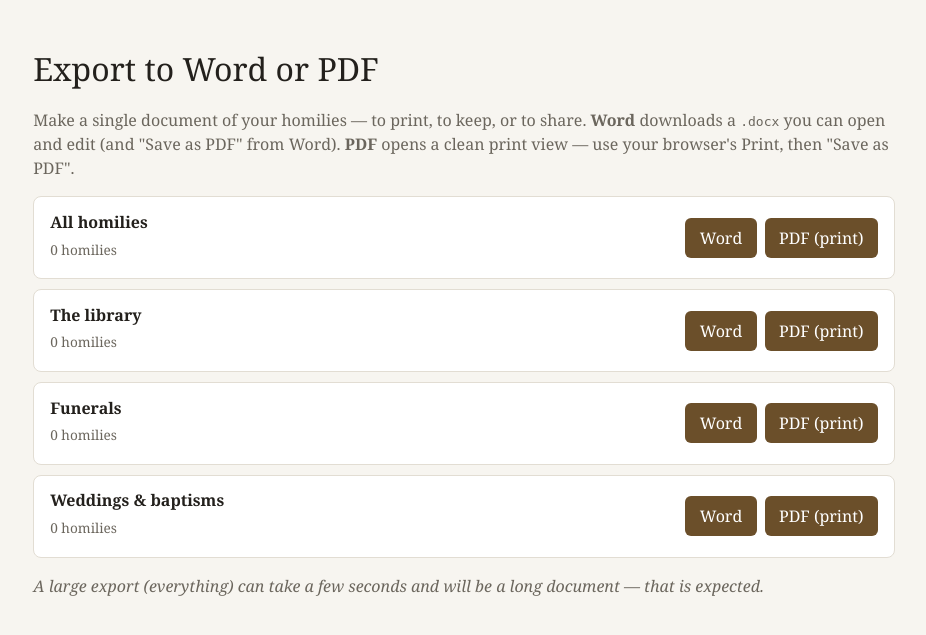
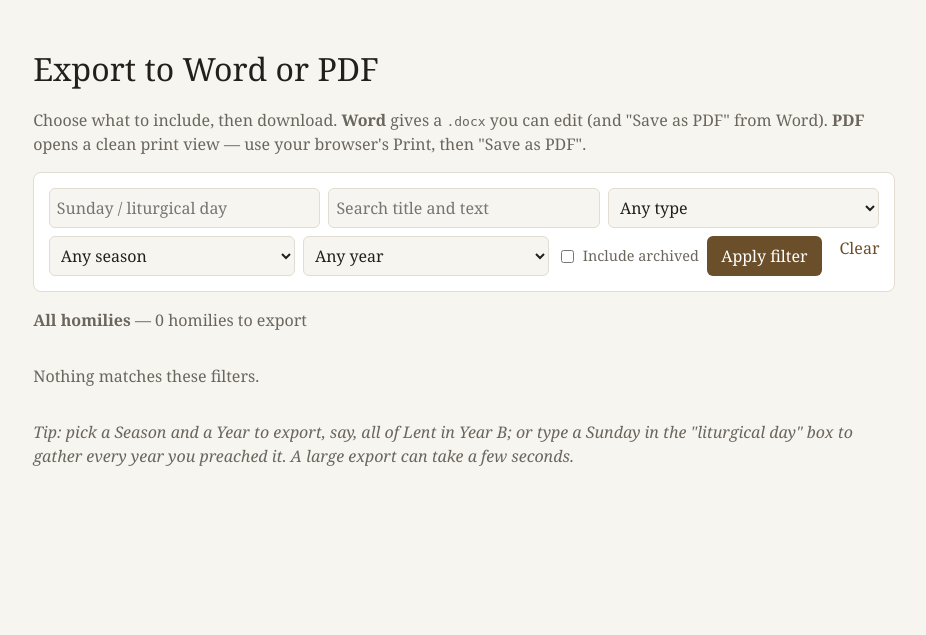
Before and after one commit to nnajioforobinna-cell/homily-manager, a Flask app: page /export in a window 1280 px wide. Shown: the part 70-705 px from the top of the page, without its empty margins (176-1102 px from the left). Run offline with Flask 3, Linux system fonts and the light colour scheme; data that the repository does not hold is empty.

Commit message:
Apply official readings to all homilies; filter the export
- Every Sunday/feast homily's readings are replaced with the official
  assigned readings for its day and cycle (load_official_lectionary.py
  apply_to_homilies). 502 homilies updated; non-Sunday solemnities
  (All Souls, Assumption, Ash Wednesday) left as they were.
- Fixed a signature clash: Corpus Christi Year A ("Sunday after Trinity
  Sunday ... Body and Blood") was matching Trinity; Corpus Christi now
  checked before Trinity, so both are correct across A/B/C.
- Export now has filters (liturgical day, text, type, season, cycle year,
  include-archived) with a live count, so you can export a chosen Sunday,
  a season, a year, or a section to Word or PDF.

Co-Authored-By: Claude Opus 4.8 <noreply@anthropic.com>

```diff
--- a/lectionary.py
+++ b/lectionary.py
@@ -208,8 +208,10 @@ def signature(season, text):
     t = (text or "").lower()
     pairs = [
         ("christ_king", ("king of the universe", "christ the king")),
+        # Corpus Christi before Trinity: the Year A label reads "Sunday after
+        # Trinity Sunday: ... Body and Blood ...", so the more specific match wins.
+        ("corpus_christi", ("body and blood", "corpus christi")),
         ("trinity", ("holy trinity", "trinity sunday")),
-        ("corpus_christi", ("body and blood", "corpus christi")),
         ("pentecost", ("pentecost",)),
         ("palm", ("palm sunday", "passion")),
         ("easter_day", ("easter sunday", "resurrection")),
--- a/server.py
+++ b/server.py
@@ -625,20 +625,48 @@ def backup_save():
 # --------------------------------------------------------------------------
 # Export everything to Word or PDF
 # --------------------------------------------------------------------------
-EXPORT_SCOPES = {
-    "all": ("All homilies", "h.status != 'archived'"),
-    "library": ("The library",
-                "h.type IN ('sunday','weekday','feast','other') AND h.status != 'archived'"),
-    "funerals": ("Funerals", "h.type = 'funeral'"),
-    "celebrations": ("Weddings & baptisms", "h.type IN ('wedding','baptism')"),
-}
+def _export_query(args):
+    """Build the WHERE clause for an export from the filter arguments."""
+    clauses, params = [], []
+    if args.get("show_archived") != "1":
+        clauses.append("h.status != 'archived'")
+    if args.get("type"):
+        clauses.append("h.type = ?"); params.append(args["type"])
+    if args.get("season"):
+        clauses.append("h.season = ?"); params.append(args["season"])
+    if args.get("cycle_year"):
+        clauses.append("h.cycle_year = ?"); params.append(args["cycle_year"])
+    if args.get("liturgical_day", "").strip():
+        clauses.append("h.liturgical_day LIKE ?")
+        params.append(f"%{args['liturgical_day'].strip()}%")
+    if args.get("q", "").strip():
+        like = f"%{args['q'].strip()}%"
+        clauses.append("(h.title LIKE ? OR h.body LIKE ?)"); params += [like, like]
+    return (" AND ".join(clauses) if clauses else "1=1"), params
 
 
-def _export_rows(db, scope):
-    label, where = EXPORT_SCOPES.get(scope, EXPORT_SCOPES["all"])
+def _export_label(args):
+    bits = []
+    labels = {
+        "type": dict(HOMILY_TYPES), "season": dict(SEASONS),
+        "cycle_year": {v: "Year " + v for v, _ in CYCLE_YEARS},
+    }
+    for key in ("type", "season", "cycle_year"):
+        if args.get(key):
+            bits.append(labels[key].get(args[key], args[key]))
+    if args.get("liturgical_day", "").strip():
+        bits.append(args["liturgical_day"].strip())
+    if args.get("q", "").strip():
+        bits.append(f'"{args["q"].strip()}"')
+    return ", ".join(bits) if bits else "All homilies"
+
+
+def _export_rows(db, args):
+    where, params = _export_query(args)
+    label = _export_label(args)
     rows = db.execute(
         f"SELECT * FROM homilies h WHERE {where} "
-        "ORDER BY h.type, h.cycle_year, h.liturgical_day, h.title"
+        "ORDER BY h.type, h.cycle_year, h.liturgical_day, h.title", params
     ).fetchall()
     out = []
     for r in rows:
@@ -666,33 +694,47 @@ def _export_rows(db, scope):
     return out, label
 
 
+EXPORT_FILTER_KEYS = ("type", "season", "cycle_year", "liturgical_day", "q",
+                      "show_archived")
+
+
 @app.route("/export")
 def export_page():
     db = get_db()
-    counts = {k: db.execute(
-        f"SELECT COUNT(*) FROM homilies h WHERE {w}").fetchone()[0]
-        for k, (_lbl, w) in EXPORT_SCOPES.items()}
-    return render_template("export.html", scopes=EXPORT_SCOPES, counts=counts)
+    where, params = _export_query(request.args)
+    count = db.execute(
+        f"SELECT COUNT(*) FROM homilies h WHERE {where}", params).fetchone()[0]
+    active = {k: request.args[k] for k in EXPORT_FILTER_KEYS
+              if request.args.get(k)}
+    return render_template(
+        "export.html", filters=request.args, count=count,
+        word_url=url_for("export_word", **active),
+        print_url=url_for("export_print", **active),
+        label=_export_label(request.args),
+        types=HOMILY_TYPES, seasons=SEASONS, cycle_years=CYCLE_YEARS)
+
+
+def _export_filename():
+    slug = re.sub(r"[^a-z0-9]+", "-",
+                  _export_label(request.args).lower()).strip("-") or "homilies"
+    return f"homilies-{slug}-{datetime.date.today().isoformat()}"
 
 
 @app.route("/export/word")
 def export_word():
     import exporter
     db = get_db()
-    scope = request.args.get("scope", "all")
-    homilies, label = _export_rows(db, scope)
+    homilies, label = _export_rows(db, request.args)
     buf = exporter.build_docx(f"Homily Manager — {label}", homilies)
-    stamp = datetime.date.today().isoformat()
     return send_file(
-        buf, as_attachment=True, download_name=f"homilies-{scope}-{stamp}.docx",
+        buf, as_attachment=True, download_name=f"{_export_filename()}.docx",
         mimetype="application/vnd.openxmlformats-officedocument.wordprocessingml.document")
 
 
 @app.route("/export/print")
 def export_print():
     db = get_db()
-    scope = request.args.get("scope", "all")
-    homilies, label = _export_rows(db, scope)
+    homilies, label = _export_rows(db, request.args)
     return render_template("export_print.html", homilies=homilies, label=label,
                            roles=READING_ROLES)
 
--- a/templates/export.html
+++ b/templates/export.html
@@ -2,25 +2,60 @@
 {% block title %}Export - Homily Manager{% endblock %}
 {% block content %}
 <h1>Export to Word or PDF</h1>
-<p class="section-note">Make a single document of your homilies — to print, to
-keep, or to share. <strong>Word</strong> downloads a <code>.docx</code> you can
-open and edit (and "Save as PDF" from Word). <strong>PDF</strong> opens a clean
-print view — use your browser's Print, then "Save as PDF".</p>
+<p class="section-note">Choose what to include, then download. <strong>Word</strong>
+gives a <code>.docx</code> you can edit (and "Save as PDF" from Word).
+<strong>PDF</strong> opens a clean print view — use your browser's Print, then
+"Save as PDF".</p>
 
-<ul class="export-list">
-  {% for key, (label, _w) in scopes.items() %}
-  <li>
-    <div>
-      <strong>{{ label }}</strong>
-      <div class="meta"><span>{{ counts[key] }} homil{{ 'y' if counts[key] == 1 else 'ies' }}</span></div>
-    </div>
-    <div class="export-buttons">
-      <a class="btn" href="{{ url_for('export_word', scope=key) }}">Word</a>
-      <a class="btn" href="{{ url_for('export_print', scope=key) }}" target="_blank">PDF (print)</a>
-    </div>
-  </li>
-  {% endfor %}
-</ul>
-<p class="muted-note">A large export (everything) can take a few seconds and will
-be a long document — that is expected.</p>
+<form class="filters" method="get" action="{{ url_for('export_page') }}">
+  <input type="text" name="liturgical_day" placeholder="Sunday / liturgical day"
+         value="{{ filters.get('liturgical_day', '') }}">
+  <input type="search" name="q" placeholder="Search title and text"
+         value="{{ filters.get('q', '') }}">
+
+  <select name="type">
+    <option value="">Any type</option>
+    {% for v, label in types %}
+      <option value="{{ v }}" {% if filters.get('type') == v %}selected{% endif %}>{{ label }}</option>
+    {% endfor %}
+  </select>
+
+  <select name="season">
+    <option value="">Any season</option>
+    {% for v, label in seasons %}
+      <option value="{{ v }}" {% if filters.get('season') == v %}selected{% endif %}>{{ label }}</option>
+    {% endfor %}
+  </select>
+
+  <select name="cycle_year">
+    <option value="">Any year</option>
+    {% for v, label in cycle_years %}
+      <option value="{{ v }}" {% if filters.get('cycle_year') == v %}selected{% endif %}>Year {{ label }}</option>
+    {% endfor %}
+  </select>
+
+  <label class="checkbox">
+    <input type="checkbox" name="show_archived" value="1" {% if filters.get('show_archived') == '1' %}checked{% endif %}>
+    Include archived
+  </label>
+
+  <button type="submit">Apply filter</button>
+  <a class="clear" href="{{ url_for('export_page') }}">Clear</a>
+</form>
+
+<p class="count"><strong>{{ label }}</strong> — {{ count }} homil{{ 'y' if count == 1 else 'ies' }} to export</p>
+
+<div class="export-buttons">
+  {% if count %}
+    <a class="btn" href="{{ word_url }}">Export to Word</a>
+    <a class="btn" href="{{ print_url }}" target="_blank">Export to PDF (print)</a>
+  {% else %}
+    <p class="empty">Nothing matches these filters.</p>
+  {% endif %}
+</div>
+
+<p class="muted-note" style="margin-top:1rem;">Tip: pick a <em>Season</em> and a
+<em>Year</em> to export, say, all of Lent in Year B; or type a Sunday in the
+"liturgical day" box to gather every year you preached it. A large export can take
+a few seconds.</p>
 {% endblock %}
```
Also changed, not shown: data/lectionary_official.json (+14 -5 lines), load_official_lectionary.py (+38 -0 lines).
